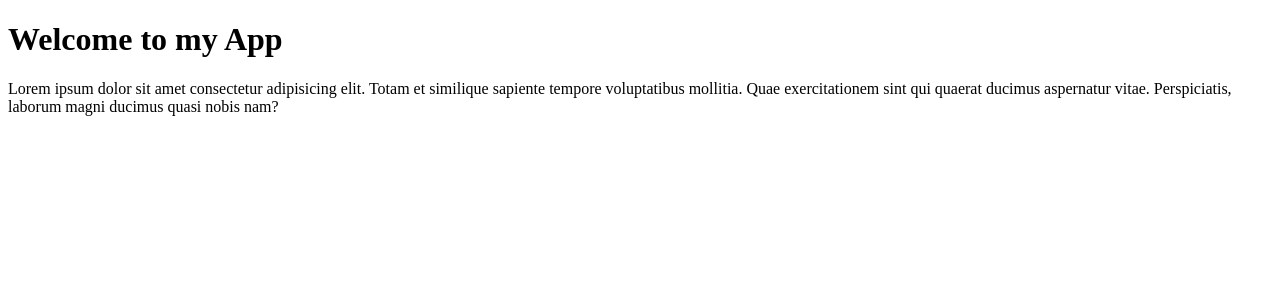
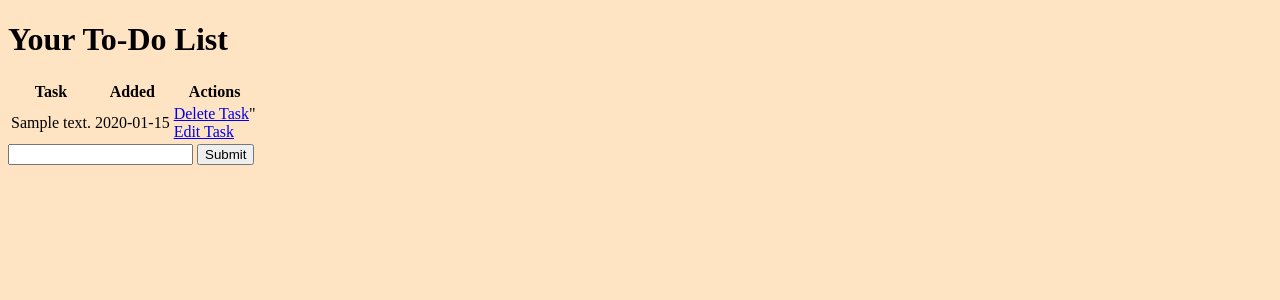
Before and after one commit to rafaromo23/To-Do-List, a Flask app: page / in a window 1280 px wide. Shown: the top 300 px of the page. Run offline with Flask 3, Linux system fonts and the light colour scheme; tables that the repository leaves empty hold one stand-in row (values such as "Sample post").

Commit message:
Completed app functionality

```diff
--- a/app.py
+++ b/app.py
@@ -1,20 +1,76 @@
 # Imports
-from flask import Flask, render_template
+from flask import Flask, render_template, redirect, request
 from flask_sqlalchemy import SQLAlchemy
-
+from datetime import datetime
 
 # My App
 app = Flask(__name__)
 
+app.config["SQLALCHEMY_DATABASE_URI"] = "sqlite:///database.db"
+db = SQLAlchemy(app)
+
+# data class ~ row of data
+class MyTask(db.Model):
+    id = db.Column(db.Integer, primary_key=True)
+    content = db.Column(db.String(100), nullable=False)
+    complete = db.Column(db.Integer, default=0)
+    created = db.Column(db.DateTime, default=datetime.utcnow)
+
+    def __repr__(self) -> str:
+        return f"Task {self.id}"
 
 
 # Home Page
-@app.route("/")
+@app.route("/", methods=["POST", "GET"])
 def index():
-    return render_template("index.html")
+    # adding a task
+    if request.method == "POST":
+        current_task = request.form['content']
+        new_task = MyTask(content = current_task)
+        try:
+            db.session.add(new_task)
+            db.session.commit()
+            return redirect("/")
+        except Exception as e:
+            print(f"ERROR:{e}")
+            return f"ERROR:{e}"
+
+    # see all current tasks
+    else:
+        tasks = MyTask.query.order_by(MyTask.created).all()
+        return render_template('index.html', tasks=tasks)
+
+# Delete a Task
+@app.route("/delete/<int:id>")
+def delete(id:int):
+    delete_task = MyTask.query.get_or_404(id)
+    try:
+        db.session.delete(delete_task)
+        db.session.commit()
+        return redirect("/")
+    except Exception as e:
+        return f"ERROR:{e}"
+
+# Edit a Task
+@app.route("/edit/<int:id>", methods=["POST", "GET"])
+def edit(id:int):
+    task = MyTask.query.get_or_404(id)
+    if request.method == "POST":
+        task.content = request.form['content']
+        try:
+            db.session.commit()
+            return redirect("/")
+        except Exception as e:
+            return f"ERROR:{e}"
+
+    else:
+        return render_template('edit.html', task=task)
 
 
 
 
 if __name__ in "__main__":
+    with app.app_context():
+        db.create_all()
+
     app.run(debug=True)
--- /dev/null
+++ b/static/styles.css
@@ -0,0 +1,3 @@
+body {
+    background-color: bisque;
+}
--- /dev/null
+++ b/templates/base.html
@@ -0,0 +1,13 @@
+<!DOCTYPE html>
+<html lang="en">
+<head>
+    <meta charset="UTF-8">
+    <meta http-equiv="X-UA-Compatible" content="IE=edge" />
+    <meta name="viewport" content="width=device-width, initial-scale=1.0">
+    <link rel="stylesheet" href="{{url_for('static', filename="styles.css")}}" />
+    {% block head %}{% endblock %}
+</head>
+<body>
+    {% block body %}{% endblock %}
+</body>
+</html>
--- a/templates/index.html
+++ b/templates/index.html
@@ -1,18 +1,43 @@
-<!DOCTYPE html>
-<html lang="en">
-<head>
-    <meta charset="UTF-8">
-    <meta http-equiv="X-UA-Compatible" content="IE=edge" />
-    <meta name="viewport" content="width=device-width, initial-scale=1.0">
-    <!-- <link rel="stylesheet" href="styles.css"> -->
-    <title>My App</title>
-</head>
-<body>
-    <h1>Welcome to my App</h1>
-    <p>
-        Lorem ipsum dolor sit amet consectetur adipisicing elit. Totam et similique sapiente tempore voluptatibus mollitia.
-        Quae exercitationem sint qui quaerat ducimus aspernatur vitae. Perspiciatis, laborum magni ducimus quasi nobis nam?
-    </p>
+{% extends 'base.html' %}
 
-</body>
-</html>
+{% block head %}
+<title>My To-Do List</title>
+{% endblock %}
+
+
+{% block body %}
+<div class="content">
+    <h1>Your To-Do List</h1>
+
+    {% if tasks | length < 1 %}
+    <h2>There are no tasks... Create one here!</h2>
+
+    {% else %}
+    <table>
+        <tr>
+            <th>Task</th>
+            <th>Added</th>
+            <th>Actions</th>
+        </tr>
+
+        {% for task in tasks %}
+        <tr>
+            <td>{{task.content}}</td>
+            <td>{{task.created.strftime("%Y-%m-%d")}}</td>
+            <td>
+                <a href="/delete/{{task.id}}"">Delete Task</a>"
+                <br/>
+                <a href="/edit/{{task.id}}">Edit Task</a>
+            </td>
+        </tr>
+        {% endfor %}
+    </table>
+    {% endif %}
+
+    <form action="/" method="POST">
+        <input type="text" name="content" id="content" />
+        <input type="submit" name="Add Task" id="btn_add" />
+    </form>
+</div>
+
+{% endblock %}
```
Also changed, not shown: templates/edit.html (added, +18 -0 lines).
